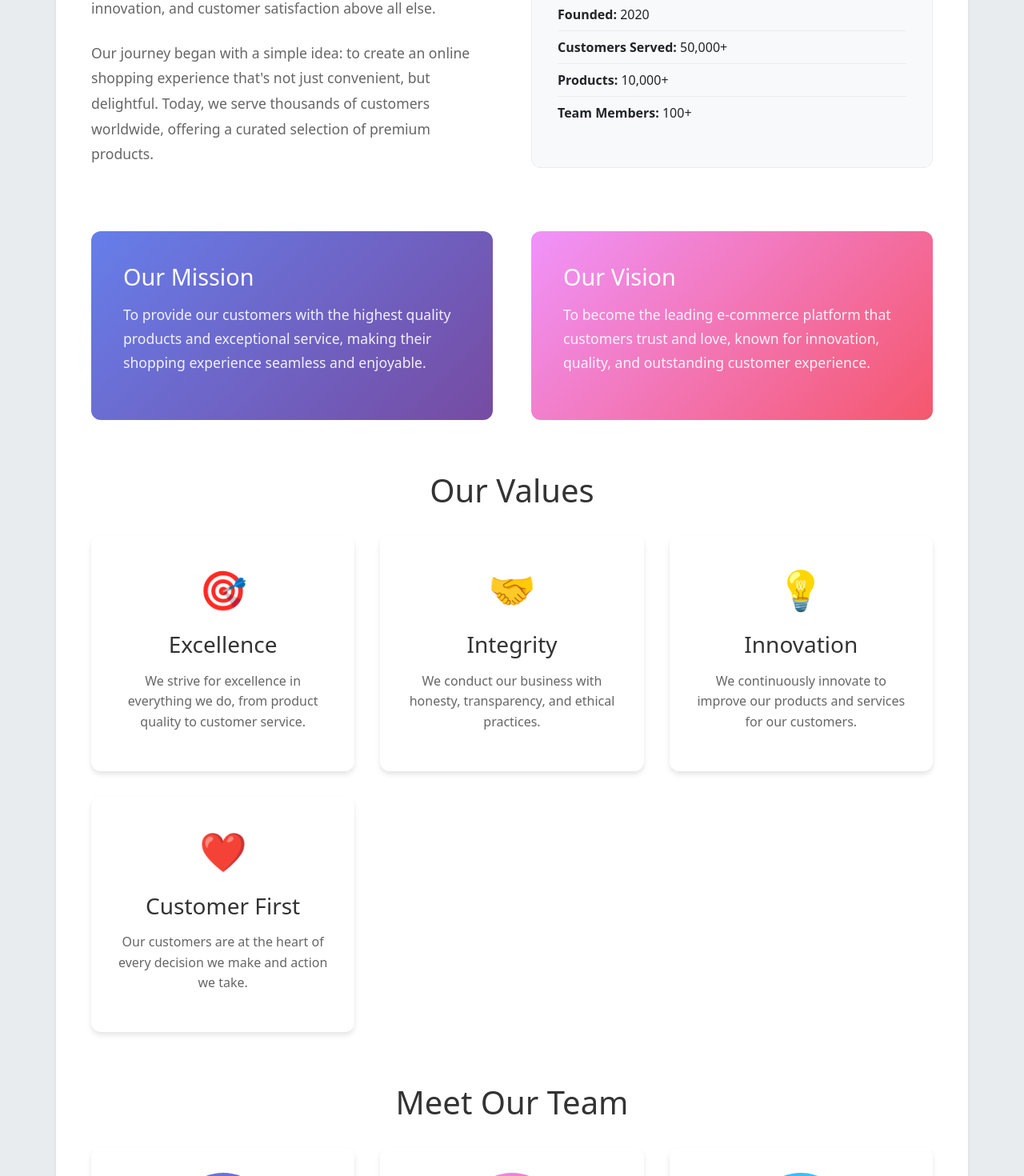
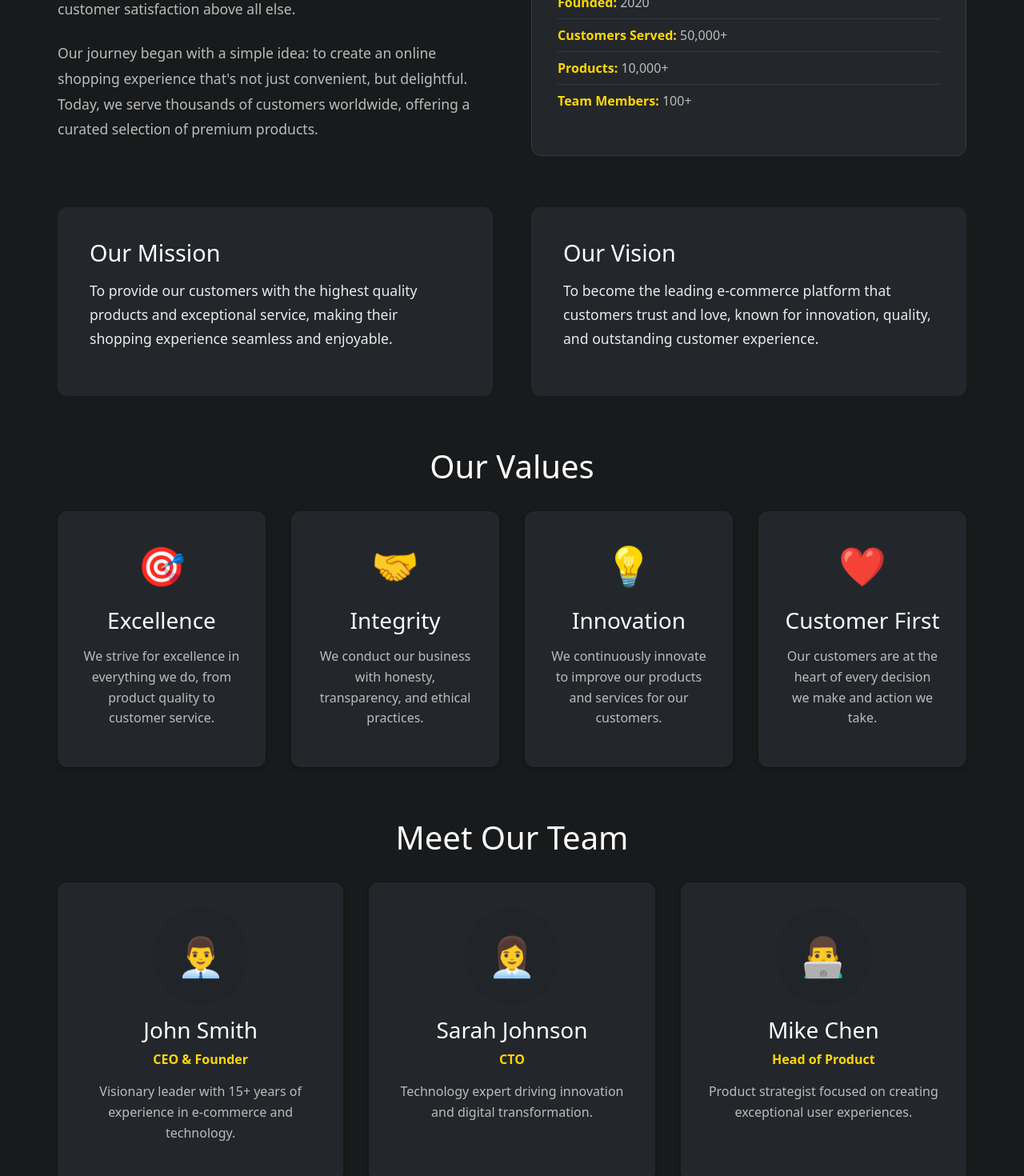
Before and after one commit to tiwvinish/e-commerce-using-mern-, a React (Vite) app in the folder cms-ui/: page /about in a window 1280 px wide. Shown: the part 600-2070 px from the top of the page at 80% size. Built offline with nearby package versions, Linux system fonts and the light colour scheme.

Commit message:
updated dashboard

```diff
--- a/cms-ui/src/components/Layout.jsx
+++ b/cms-ui/src/components/Layout.jsx
@@ -10,18 +10,9 @@ import Header from "./Header"
 export const Layout = ()=>{
     return <>
     <Header />
-    <Container>
-        <Row>
-        <Col className="bg-white my-3 py-3 rounded-3 shadow-sm" >
-              <Row>
-                <Col>
-                  <Outlet />
-                </Col>
-              </Row>
-            </Col>
-        </Row>
-    </Container>
-
+    <div style={{ background: "#181a1b", minHeight: "100vh", padding: "2rem 0" }}>
+      <Outlet />
+    </div>
     <Footer />
     </>
 }
--- a/cms-ui/src/pages/dashboard/About.jsx
+++ b/cms-ui/src/pages/dashboard/About.jsx
@@ -2,15 +2,15 @@ import React from "react";
 
 export const About = () => {
   return (
-    <div style={{ maxWidth: 1200, margin: "0 auto", padding: "2rem" }}>
+    <div style={{ maxWidth: 1200, margin: "0 auto", padding: "2rem", background: "#181a1b", minHeight: "100vh" }}>
       {/* Hero Section */}
       <div style={{
         textAlign: "center",
         marginBottom: "4rem",
         padding: "3rem 0",
-        background: "linear-gradient(135deg, #667eea 0%, #764ba2 100%)",
+        background: "#212529",
         borderRadius: "12px",
-        color: "white"
+        color: "#fff"
       }}>
         <h1 style={{ fontSize: "3rem", marginBottom: "1rem", fontWeight: "bold" }}>
           About Us
@@ -22,37 +22,37 @@ export const About = () => {
 
       {/* Company Story Section */}
       <div style={{ marginBottom: "4rem" }}>
-        <h2 style={{ fontSize: "2.5rem", marginBottom: "2rem", color: "#333", textAlign: "center" }}>
+        <h2 style={{ fontSize: "2.5rem", marginBottom: "2rem", color: "#fff", textAlign: "center" }}>
           Our Story
         </h2>
         <div style={{ display: "grid", gridTemplateColumns: "1fr 1fr", gap: "3rem", alignItems: "center" }}>
           <div>
-            <p style={{ fontSize: "1.1rem", lineHeight: "1.8", color: "#666", marginBottom: "1.5rem" }}>
+            <p style={{ fontSize: "1.1rem", lineHeight: "1.8", color: "#bbb", marginBottom: "1.5rem" }}>
               Founded with a vision to revolutionize the way people shop online, our company has grown from a small startup to a trusted name in e-commerce. We believe in quality, innovation, and customer satisfaction above all else.
             </p>
-            <p style={{ fontSize: "1.1rem", lineHeight: "1.8", color: "#666" }}>
+            <p style={{ fontSize: "1.1rem", lineHeight: "1.8", color: "#bbb" }}>
               Our journey began with a simple idea: to create an online shopping experience that's not just convenient, but delightful. Today, we serve thousands of customers worldwide, offering a curated selection of premium products.
             </p>
           </div>
           <div style={{
-            background: "#f8f9fa",
+            background: "#23272b",
             padding: "2rem",
             borderRadius: "12px",
-            border: "1px solid #e9ecef"
+            border: "1px solid #343a40"
           }}>
-            <h3 style={{ color: "#333", marginBottom: "1rem" }}>Quick Facts</h3>
+            <h3 style={{ color: "#fff", marginBottom: "1rem" }}>Quick Facts</h3>
             <ul style={{ listStyle: "none", padding: 0 }}>
-              <li style={{ padding: "0.5rem 0", borderBottom: "1px solid #e9ecef" }}>
-                <strong>Founded:</strong> 2020
+              <li style={{ padding: "0.5rem 0", borderBottom: "1px solid #343a40", color: "#bbb" }}>
+                <strong style={{ color: "#ffd700" }}>Founded:</strong> 2020
               </li>
-              <li style={{ padding: "0.5rem 0", borderBottom: "1px solid #e9ecef" }}>
-                <strong>Customers Served:</strong> 50,000+
+              <li style={{ padding: "0.5rem 0", borderBottom: "1px solid #343a40", color: "#bbb" }}>
+                <strong style={{ color: "#ffd700" }}>Customers Served:</strong> 50,000+
               </li>
-              <li style={{ padding: "0.5rem 0", borderBottom: "1px solid #e9ecef" }}>
-                <strong>Products:</strong> 10,000+
+              <li style={{ padding: "0.5rem 0", borderBottom: "1px solid #343a40", color: "#bbb" }}>
+                <strong style={{ color: "#ffd700" }}>Products:</strong> 10,000+
               </li>
-              <li style={{ padding: "0.5rem 0" }}>
-                <strong>Team Members:</strong> 100+
+              <li style={{ padding: "0.5rem 0", color: "#bbb" }}>
+                <strong style={{ color: "#ffd700" }}>Team Members:</strong> 100+
               </li>
             </ul>
           </div>
@@ -63,10 +63,10 @@ export const About = () => {
       <div style={{ marginBottom: "4rem" }}>
         <div style={{ display: "grid", gridTemplateColumns: "1fr 1fr", gap: "3rem" }}>
           <div style={{
-            background: "linear-gradient(135deg, #667eea 0%, #764ba2 100%)",
+            background: "#23272b",
             padding: "2.5rem",
             borderRadius: "12px",
-            color: "white"
+            color: "#fff"
           }}>
             <h3 style={{ fontSize: "1.8rem", marginBottom: "1rem" }}>Our Mission</h3>
             <p style={{ fontSize: "1.1rem", lineHeight: "1.7", opacity: 0.9 }}>
@@ -74,10 +74,10 @@ export const About = () => {
             </p>
           </div>
           <div style={{
-            background: "linear-gradient(135deg, #f093fb 0%, #f5576c 100%)",
+            background: "#23272b",
             padding: "2.5rem",
             borderRadius: "12px",
-            color: "white"
+            color: "#fff"
           }}>
             <h3 style={{ fontSize: "1.8rem", marginBottom: "1rem" }}>Our Vision</h3>
             <p style={{ fontSize: "1.1rem", lineHeight: "1.7", opacity: 0.9 }}>
@@ -89,35 +89,35 @@ export const About = () => {
 
       {/* Values Section */}
       <div style={{ marginBottom: "4rem" }}>
-        <h2 style={{ fontSize: "2.5rem", marginBottom: "2rem", color: "#333", textAlign: "center" }}>
+        <h2 style={{ fontSize: "2.5rem", marginBottom: "2rem", color: "#fff", textAlign: "center" }}>
           Our Values
         </h2>
         <div style={{ display: "grid", gridTemplateColumns: "repeat(auto-fit, minmax(250px, 1fr))", gap: "2rem" }}>
-          <div style={{ textAlign: "center", padding: "2rem", background: "#fff", borderRadius: "12px", boxShadow: "0 4px 6px rgba(0,0,0,0.1)" }}>
-            <div style={{ fontSize: "3rem", marginBottom: "1rem" }}>🎯</div>
-            <h3 style={{ color: "#333", marginBottom: "1rem" }}>Excellence</h3>
-            <p style={{ color: "#666", lineHeight: "1.6" }}>
+          <div style={{ textAlign: "center", padding: "2rem", background: "#23272b", borderRadius: "12px", boxShadow: "0 4px 6px rgba(0,0,0,0.2)" }}>
+            <div style={{ fontSize: "3rem", marginBottom: "1rem", color: "#ffd700" }}>🎯</div>
+            <h3 style={{ color: "#fff", marginBottom: "1rem" }}>Excellence</h3>
+            <p style={{ color: "#bbb", lineHeight: "1.6" }}>
               We strive for excellence in everything we do, from product quality to customer service.
             </p>
           </div>
-          <div style={{ textAlign: "center", padding: "2rem", background: "#fff", borderRadius: "12px", boxShadow: "0 4px 6px rgba(0,0,0,0.1)" }}>
-            <div style={{ fontSize: "3rem", marginBottom: "1rem" }}>🤝</div>
-            <h3 style={{ color: "#333", marginBottom: "1rem" }}>Integrity</h3>
-            <p style={{ color: "#666", lineHeight: "1.6" }}>
+          <div style={{ textAlign: "center", padding: "2rem", background: "#23272b", borderRadius: "12px", boxShadow: "0 4px 6px rgba(0,0,0,0.2)" }}>
+            <div style={{ fontSize: "3rem", marginBottom: "1rem", color: "#ffd700" }}>🤝</div>
+            <h3 style={{ color: "#fff", marginBottom: "1rem" }}>Integrity</h3>
+            <p style={{ color: "#bbb", lineHeight: "1.6" }}>
               We conduct our business with honesty, transparency, and ethical practices.
             </p>
           </div>
-          <div style={{ textAlign: "center", padding: "2rem", background: "#fff", borderRadius: "12px", boxShadow: "0 4px 6px rgba(0,0,0,0.1)" }}>
-            <div style={{ fontSize: "3rem", marginBottom: "1rem" }}>💡</div>
-            <h3 style={{ color: "#333", marginBottom: "1rem" }}>Innovation</h3>
-            <p style={{ color: "#666", lineHeight: "1.6" }}>
+          <div style={{ textAlign: "center", padding: "2rem", background: "#23272b", borderRadius: "12px", boxShadow: "0 4px 6px rgba(0,0,0,0.2)" }}>
+            <div style={{ fontSize: "3rem", marginBottom: "1rem", color: "#ffd700" }}>💡</div>
+            <h3 style={{ color: "#fff", marginBottom: "1rem" }}>Innovation</h3>
+            <p style={{ color: "#bbb", lineHeight: "1.6" }}>
               We continuously innovate to improve our products and services for our customers.
             </p>
           </div>
-          <div style={{ textAlign: "center", padding: "2rem", background: "#fff", borderRadius: "12px", boxShadow: "0 4px 6px rgba(0,0,0,0.1)" }}>
-            <div style={{ fontSize: "3rem", marginBottom: "1rem" }}>❤️</div>
-            <h3 style={{ color: "#333", marginBottom: "1rem" }}>Customer First</h3>
-            <p style={{ color: "#666", lineHeight: "1.6" }}>
+          <div style={{ textAlign: "center", padding: "2rem", background: "#23272b", borderRadius: "12px", boxShadow: "0 4px 6px rgba(0,0,0,0.2)" }}>
+            <div style={{ fontSize: "3rem", marginBottom: "1rem", color: "#ffd700" }}>❤️</div>
+            <h3 style={{ color: "#fff", marginBottom: "1rem" }}>Customer First</h3>
+            <p style={{ color: "#bbb", lineHeight: "1.6" }}>
               Our customers are at the heart of every decision we make and action we take.
             </p>
           </div>
@@ -126,70 +126,70 @@ export const About = () => {
 
       {/* Team Section */}
       <div style={{ marginBottom: "4rem" }}>
-        <h2 style={{ fontSize: "2.5rem", marginBottom: "2rem", color: "#333", textAlign: "center" }}>
+        <h2 style={{ fontSize: "2.5rem", marginBottom: "2rem", color: "#fff", textAlign: "center" }}>
           Meet Our Team
         </h2>
         <div style={{ display: "grid", gridTemplateColumns: "repeat(auto-fit, minmax(300px, 1fr))", gap: "2rem" }}>
-          <div style={{ textAlign: "center", padding: "2rem", background: "#fff", borderRadius: "12px", boxShadow: "0 4px 6px rgba(0,0,0,0.1)" }}>
+          <div style={{ textAlign: "center", padding: "2rem", background: "#23272b", borderRadius: "12px", boxShadow: "0 4px 6px rgba(0,0,0,0.2)" }}>
             <div style={{
               width: "120px",
               height: "120px",
               borderRadius: "50%",
-              background: "linear-gradient(135deg, #667eea 0%, #764ba2 100%)",
+              background: "#212529",
               margin: "0 auto 1rem",
               display: "flex",
               alignItems: "center",
               justifyContent: "center",
               fontSize: "3rem",
-              color: "white"
+              color: "#ffd700"
             }}>
               👨‍💼
             </div>
-            <h3 style={{ color: "#333", marginBottom: "0.5rem" }}>John Smith</h3>
-            <p style={{ color: "#667eea", marginBottom: "1rem", fontWeight: "bold" }}>CEO & Founder</p>
-            <p style={{ color: "#666", lineHeight: "1.6" }}>
+            <h3 style={{ color: "#fff", marginBottom: "0.5rem" }}>John Smith</h3>
+            <p style={{ color: "#ffd700", marginBottom: "1rem", fontWeight: "bold" }}>CEO & Founder</p>
+            <p style={{ color: "#bbb", lineHeight: "1.6" }}>
               Visionary leader with 15+ years of experience in e-commerce and technology.
             </p>
           </div>
-          <div style={{ textAlign: "center", padding: "2rem", background: "#fff", borderRadius: "12px", boxShadow: "0 4px 6px rgba(0,0,0,0.1)" }}>
+          <div style={{ textAlign: "center", padding: "2rem", background: "#23272b", borderRadius: "12px", boxShadow: "0 4px 6px rgba(0,0,0,0.2)" }}>
             <div style={{
               width: "120px",
               height: "120px",
               borderRadius: "50%",
-              background: "linear-gradient(135deg, #f093fb 0%, #f5576c 100%)",
+              background: "#212529",
               margin: "0 auto 1rem",
               display: "flex",
               alignItems: "center",
               justifyContent: "center",
               fontSize: "3rem",
-              color: "white"
+              color: "#ffd700"
             }}>
               👩‍💼
             </div>
-            <h3 style={{ color: "#333", marginBottom: "0.5rem" }}>Sarah Johnson</h3>
-            <p style={{ color: "#f093fb", marginBottom: "1rem", fontWeight: "bold" }}>CTO</p>
-            <p style={{ color: "#666", lineHeight: "1.6" }}>
+            <h3 style={{ color: "#fff", marginBottom: "0.5rem" }}>Sarah Johnson</h3>
+            <p style={{ color: "#ffd700", marginBottom: "1rem", fontWeight: "bold" }}>CTO</p>
+            <p style={{ color: "#bbb", lineHeight: "1.6" }}>
               Technology expert driving innovation and digital transformation.
             </p>
           </div>
-          <div style={{ textAlign: "center", padding: "2rem", background: "#fff", borderRadius: "12px", boxShadow: "0 4px 6px rgba(0,0,0,0.1)" }}>
+          <div style={{ textAlign: "center", padding: "2rem", background: "#23272b", borderRadius: "12px", boxShadow: "0 4px 6px rgba(0,0,0,0.2)" }}>
             <div style={{
               width: "120px",
               height: "120px",
               borderRadius: "50%",
-              background: "linear-gradient(135deg, #4facfe 0%, #00f2fe 100%)",
+              background: "#212529",
               margin: "0 auto 1rem",
               display: "flex",
               alignItems: "center",
               justifyContent: "center",
               fontSize: "3rem",
-              color: "white"
+              color: "#ffd700"
             }}>
               👨‍💻
             </div>
-            <h3 style={{ color: "#333", marginBottom: "0.5rem" }}>Mike Chen</h3>
-            <p style={{ color: "#4facfe", marginBottom: "1rem", fontWeight: "bold" }}>Head of Product</p>
-            <p style={{ color: "#666", lineHeight: "1.6" }}>
+            <h3 style={{ color: "#fff", marginBottom: "0.5rem" }}>Mike Chen</h3>
+            <p style={{ color: "#ffd700", marginBottom: "1rem", fontWeight: "bold" }}>Head of Product</p>
+            <p style={{ color: "#bbb", lineHeight: "1.6" }}>
               Product strategist focused on creating exceptional user experiences.
             </p>
           </div>
```
Also changed, not shown: cms-ui/src/pages/dashboard/Contact.jsx (+38 -29 lines), cms-ui/src/pages/dashboard/home.jsx (+51 -54 lines).
